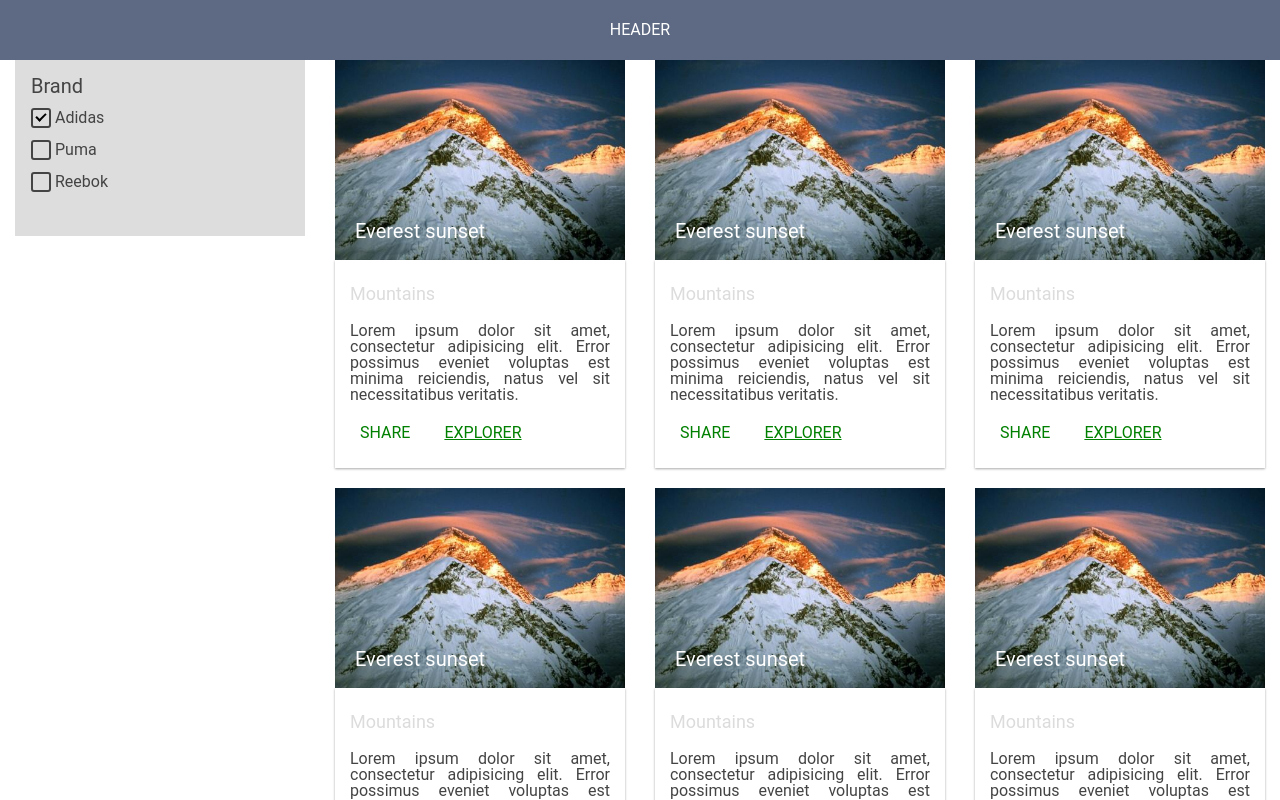
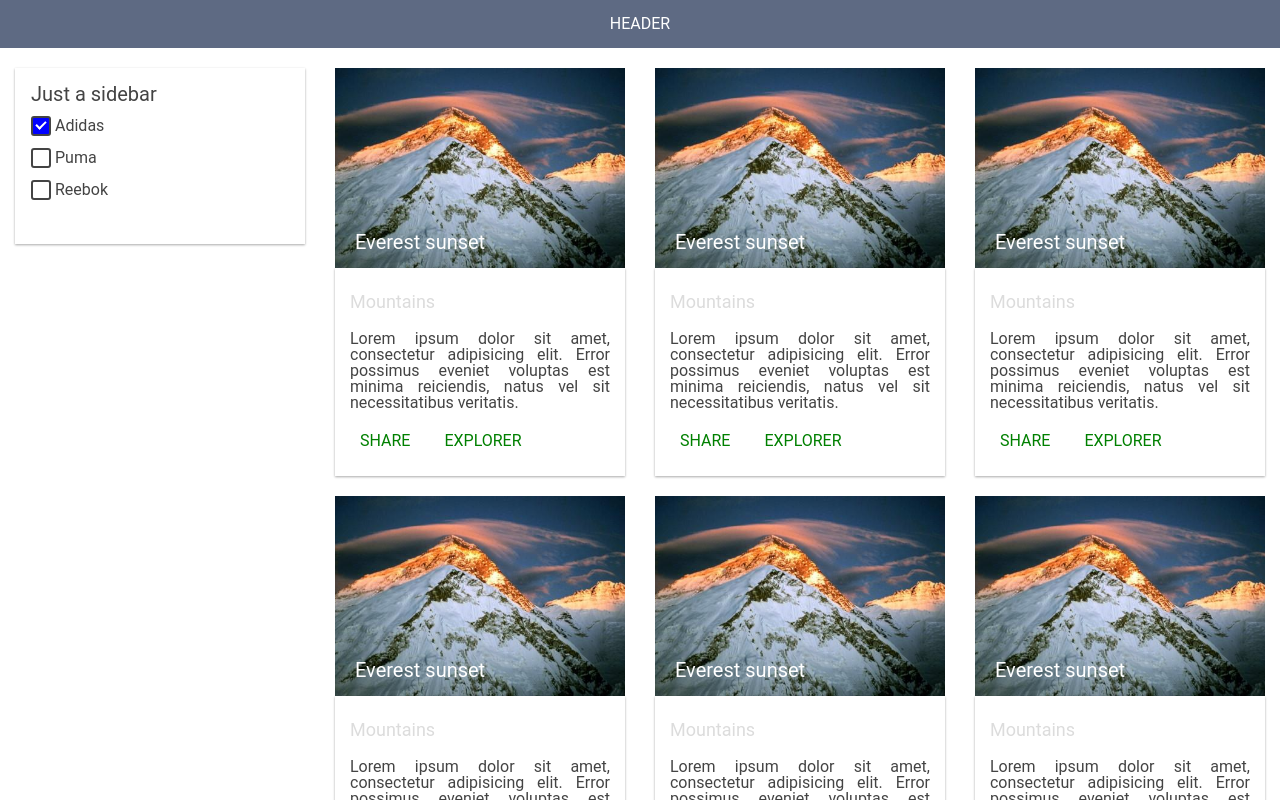
Before and after one commit to ukrenianshtorm/level_up_homeworks, a website: page public/views/css/homework-5/index.html in a window 1280 px wide. Both pictures are taken after a click on the label "Adidas". Shown: the top 800 px of the page. Drawn offline with Linux system fonts and the light colour scheme.

Commit message:
home work 5

```diff
--- a/public/views/css/homework-5/css/style.css
+++ b/public/views/css/homework-5/css/style.css
@@ -1,4 +1,6 @@
-*, :before, :after {
+*,
+ :before,
+ :after {
   box-sizing: border-box;
 }
 
@@ -23,16 +25,21 @@ body {
   flex: 1 0 auto;
 }
 
-footer, .footer {
+footer,
+.footer {
   flex-shrink: 0;
 }
+
 
 /* Unknown props */
 /* box-shadow: 0 1px 3px rgba(0,0,0,0.12), 0 1px 2px rgba(0,0,0,0.24); - filter */
 /* transform: rotateZ(45deg); - checkbox */
 /* border-radius: 3px; - card rounding */
+/* Your styles go below */
 
-/* Your styles go below */
+a {
+  text-decoration: none;
+}
 
 .clearfix:after {
   content: "";
@@ -46,6 +53,7 @@ footer, .footer {
   padding: 0 15px;
 }
 
+
 /*@media (min-width: 1024px) {
   .container {
     width: 980px;
@@ -56,10 +64,12 @@ footer, .footer {
     width: 1250px;
   }
 }*/
+
 .row {
   margin: 0 -15px;
   font-size: 0;
 }
+
 .column {
   display: inline-block;
   vertical-align: top;
@@ -67,42 +77,55 @@ footer, .footer {
   padding: 0 15px;
   font-size: 1rem;
 }
+
 .col-start-12 {
   width: 100%;
 }
+
 .col-start-11 {
   width: 91.666666%;
 }
+
 .col-start-10 {
   width: 83.333333%;
 }
+
 .col-start-9 {
   width: 75%;
 }
+
 .col-start-8 {
   width: 66.666666%;
 }
+
 .col-start-7 {
   width: 58.333333%;
 }
+
 .col-start-6 {
   width: 50%;
 }
+
 .col-start-5 {
   width: 41.666666%;
 }
+
 .col-start-4 {
   width: 33.33333%;
 }
+
 .col-start-3 {
   width: 25%;
 }
+
 .col-start-2 {
   width: 16.66666%;
 }
+
 .col-start-1 {
   width: 8.33333%;
 }
+
 @media (min-width: 544px) {
   .col-mb-1 {
     width: 8.3333%;
@@ -141,6 +164,7 @@ footer, .footer {
     width: 100%;
   }
 }
+
 @media (min-width: 768px) {
   .col-sm-1 {
     width: 8.3333%;
@@ -179,6 +203,7 @@ footer, .footer {
     width: 100%;
   }
 }
+
 @media (min-width: 1024px) {
   .col-md-1 {
     width: 8.3333%;
@@ -217,6 +242,7 @@ footer, .footer {
     width: 100%;
   }
 }
+
 @media (min-width: 1280px) {
   .col-lg-1 {
     width: 8.3333%;
@@ -256,28 +282,38 @@ footer, .footer {
   }
 }
 
-.header, .footer {
-  height: 60px;
+.text {
   background-color: #5e6a83;
   color: #fff;
-  line-height: 60px;
   text-align: center;
   text-transform: uppercase;
+}
+
+.header,
+.footer {
+  padding: 16px 0;
+}
+
+.header {
+  margin-bottom: 20px;
 }
 
 .filter {
   margin-bottom: 32px;
   padding: 16px;
-  background-color: #ddd;
   font-size: 1rem;
+  box-shadow: 0 1px 3px rgba(0,0,0,0.12), 0 1px 2px rgba(0,0,0,0.24);
 }
+
 .filter__section {
   margin-bottom: 16px;
 }
+
 .filter__title {
   margin-bottom: 12px;
   font-size: 1.25rem;
 }
+
 .filter__checkbox {
   padding-bottom: 12px;
 }
@@ -293,6 +329,7 @@ footer, .footer {
   position: relative;
   cursor: pointer;
 }
+
 .checkbox:before {
   content: "";
   margin-top: -10px;
@@ -304,10 +341,15 @@ footer, .footer {
   top: 50%;
   left: 0;
 }
-input:checked + .checkbox:after {
+
+input:checked+.checkbox:before {
+  background-color: blue;
+}
+
+input:checked+.checkbox:after {
   content: "";
-  border-right: 2px solid #000;
-  border-bottom: 2px solid #000;
+  border-right: 2px solid #fff;
+  border-bottom: 2px solid #fff;
   width: 6px;
   height: 10px;
   position: absolute;
@@ -354,18 +396,19 @@ input:checked + .checkbox:after {
 .card__image {
   height: 200px;
   background-image: url("../images/everest.jpg");
+
 }
 
 .card__title {
   color: #fff;
   font-size: 20px;
-  padding-top: 50%;
+  padding-top: 148px;
   padding-left: 20px;
 }
 
 .card__content {
   padding: 15px;
-  box-shadow: 0 1px 3px rgba(0,0,0,0.12), 0 1px 2px rgba(0,0,0,0.24)
+  box-shadow: 0 1px 3px rgba(0, 0, 0, 0.12), 0 1px 2px rgba(0, 0, 0, 0.24)
 }
 
 .card__subparagraph {
--- a/public/views/css/homework-5/index.html
+++ b/public/views/css/homework-5/index.html
@@ -5,13 +5,13 @@
     <title>Ivanov HomeWork 5 CSS</title>
     <meta name="viewport" content="width=device-width, initial-scale=1.0" />
     <title>Css</title>
-    <style>a,abbr,acronym,address,applet,div,aside,audio,b,big,blockquote,body,canvas,caption,center,cite,code,dd,del,details,dfn,div,dl,dt,em,embed,fieldset,figcaption,figure,footer,form,h1,h2,h3,h4,h5,h6,header,hgroup,html,i,iframe,img,ins,kbd,label,legend,li,mark,menu,nav,object,ol,output,p,pre,q,ruby,s,samp,section,small,span,strike,strong,sub,summary,sup,table,tbody,td,tfoot,th,thead,time,tr,tt,u,ul,var,video{margin:0;padding:0;border:0;font:inherit;font-size:100%;vertical-align:baseline}html{line-height:1}ol,ul{list-style:none}table{border-collapse:collapse;border-spacing:0}caption,td,th{text-align:left;font-weight:400;vertical-align:middle}blockquote,q{quotes:none}blockquote:after,blockquote:before,q:after,q:before{content:"";content:none}a img{border:none}div,aside,details,figcaption,figure,footer,header,hgroup,main,menu,nav,section,summary{display:block}button,input,optgroup,select,textarea{background:0 0;border:0;padding:0;margin:0;font:inherit;color:inherit;box-shadow:none}button{height:auto;cursor:pointer}button:focus{outline:0}button::-moz-focus-inner{outline:0;border:0;padding:0}
+    <style>a,abbr,acronym,address,applet,div,aside,audio,b,big,blockquote,body,canvas,caption,center,cite,code,dd,del,details,dfn,div,dl,dt,em,embed,fieldset,figcaption,figure,footer,form,h1,h2,h3,h4,h5,h6,header,hgroup,html,i,iframe,img,ins,kbd,label,legend,li,mark,menu,nav,object,ol,output,p,pre,q,ruby,s,samp,section,small,span,strike,strong,sub,summary,sup,table,tbody,td,tfoot,th,thead,time,tr,tt,u,ul,var,video{margin:0;padding:0;border:0;font:inherit;font-size:100%;vertical-align:baseline;}html{line-height:1}ol,ul{list-style:none}table{border-collapse:collapse;border-spacing:0}caption,td,th{text-align:left;font-weight:400;vertical-align:middle}blockquote,q{quotes:none}blockquote:after,blockquote:before,q:after,q:before{content:"";content:none}a img{border:none}div,aside,details,figcaption,figure,footer,header,hgroup,main,menu,nav,section,summary{display:block}button,input,optgroup,select,textarea{background:0 0;border:0;padding:0;margin:0;font:inherit;color:inherit;box-shadow:none}button{height:auto;cursor:pointer}button:focus{outline:0}button::-moz-focus-inner{outline:0;border:0;padding:0}
     </style>
     <link rel="stylesheet" href="css/style.css" />
   </head>
   <body>
     <div class="wrapper">
-      <header class="header">
+      <header class="header text">
         header
       </header>
       <div class="content">
@@ -21,7 +21,7 @@
               <div class="filter">
                 <form>
                   <div class="filter__section">
-                    <p class="filter__title">Brand</p>
+                    <p class="filter__title">Just a sidebar</p>
                     <div class="filter__checkbox">
                       <input id="adidas" class="input-hidden" type="checkbox" name="brand" value="0" />
                       <label class="checkbox" for="adidas">Adidas</label>
@@ -223,7 +223,7 @@
           </div>
         </div>
       </div>
-      <footer class="footer">
+      <footer class="footer text">
         footer
       </footer>
     </div>
```
Also changed, not shown: public/views/css/homework-5/images/544.png.
